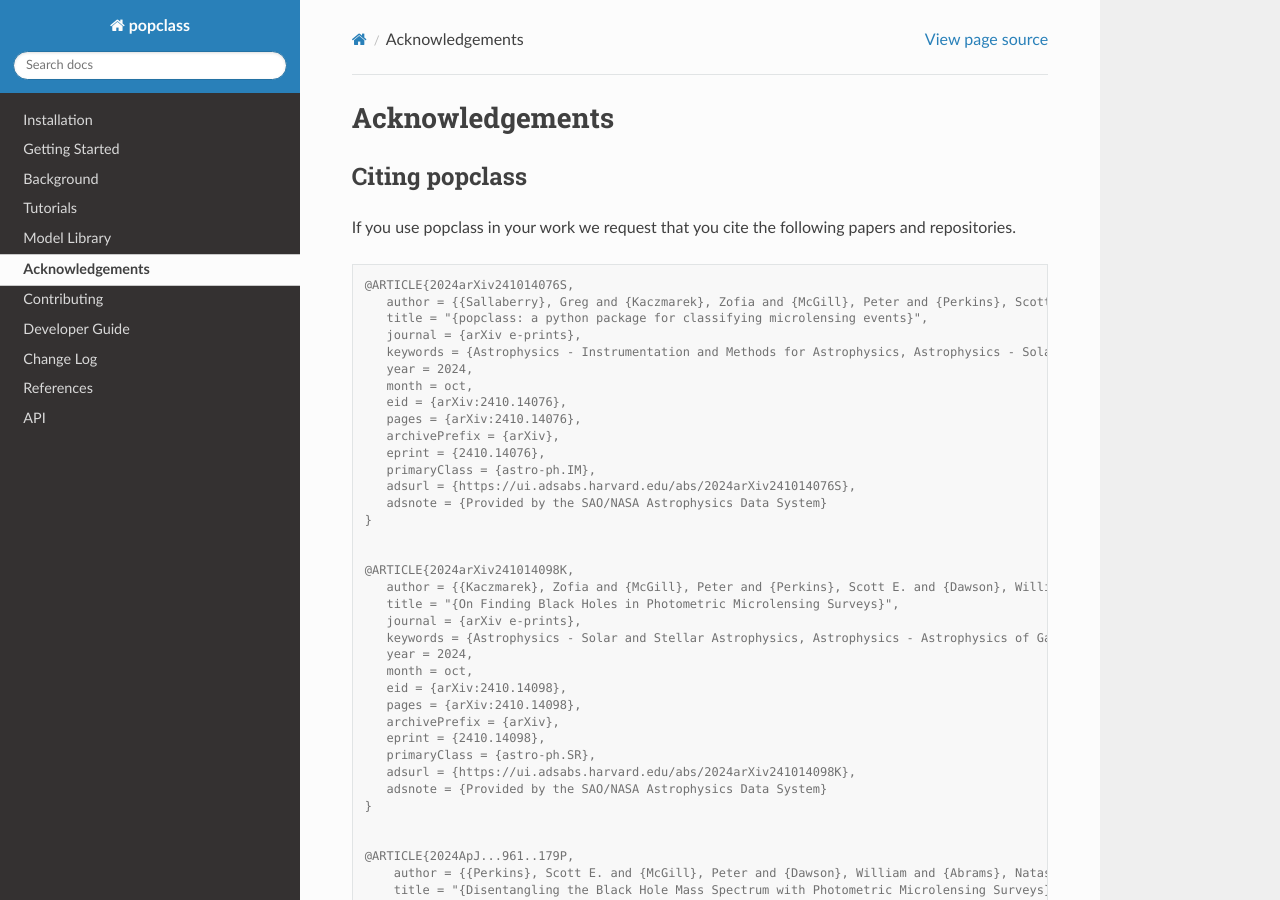
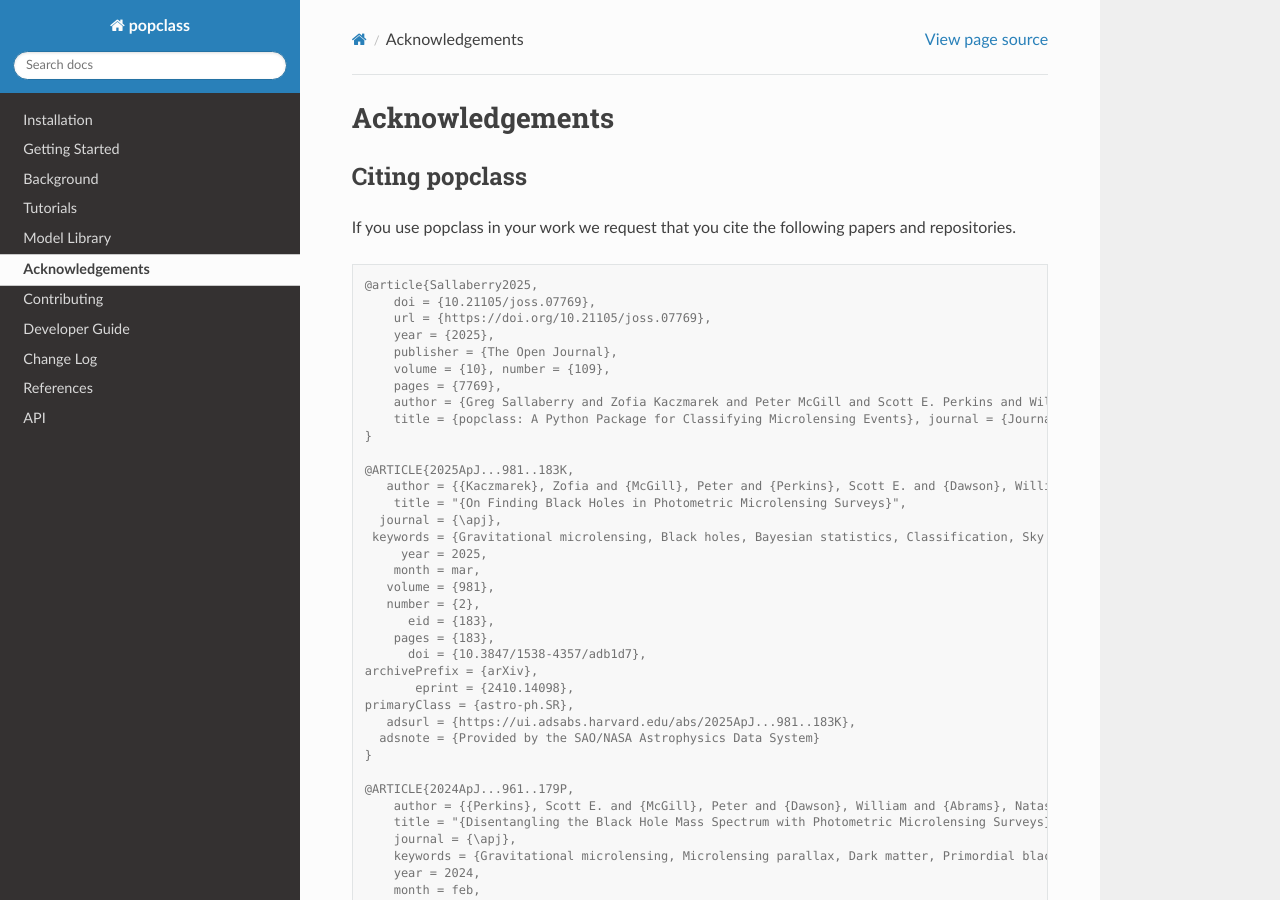
Before and after one commit to LLNL/popclass, a Sphinx documentation site: the page built from docs/source/acknowledgements.rst, in a window 1280 px wide and 900 px high. Built offline with Sphinx 7.4.7 and the Read the Docs theme 3.1.0, drawn with Linux system fonts in a browser that asks for light colours.

Commit message:
updated citation in docs

```diff
--- a/docs/source/acknowledgements.rst
+++ b/docs/source/acknowledgements.rst
@@ -10,39 +10,35 @@
 
 .. code:: console
 
-    @ARTICLE{2024arXiv241014076S,
-       author = {{Sallaberry}, Greg and {Kaczmarek}, Zofia and {McGill}, Peter and {Perkins}, Scott E. and {Dawson}, William A. and {Begbie}, Caitlin G.},
-       title = "{popclass: a python package for classifying microlensing events}",
-       journal = {arXiv e-prints},
-       keywords = {Astrophysics - Instrumentation and Methods for Astrophysics, Astrophysics - Solar and Stellar Astrophysics},
-       year = 2024,
-       month = oct,
-       eid = {arXiv:2410.14076},
-       pages = {arXiv:2410.14076},
-       archivePrefix = {arXiv},
-       eprint = {2410.14076},
-       primaryClass = {astro-ph.IM},
-       adsurl = {https://ui.adsabs.harvard.edu/abs/2024arXiv241014076S},
-       adsnote = {Provided by the SAO/NASA Astrophysics Data System}
+    @article{Sallaberry2025,
+        doi = {10.21105/joss.07769},
+        url = {https://doi.org/10.21105/joss.07769},
+        year = {2025},
+        publisher = {The Open Journal},
+        volume = {10}, number = {109},
+        pages = {7769},
+        author = {Greg Sallaberry and Zofia Kaczmarek and Peter McGill and Scott E. Perkins and William A. Dawson and Caitlin G. Begbie},
+        title = {popclass: A Python Package for Classifying Microlensing Events}, journal = {Journal of Open Source Software}
     }
 
-
-    @ARTICLE{2024arXiv241014098K,
+    @ARTICLE{2025ApJ...981..183K,
        author = {{Kaczmarek}, Zofia and {McGill}, Peter and {Perkins}, Scott E. and {Dawson}, William A. and {Huston}, Macy and {Ho}, Ming-Feng and {Abrams}, Natasha S. and {Lu}, Jessica R.},
-       title = "{On Finding Black Holes in Photometric Microlensing Surveys}",
-       journal = {arXiv e-prints},
-       keywords = {Astrophysics - Solar and Stellar Astrophysics, Astrophysics - Astrophysics of Galaxies, Astrophysics - High Energy Astrophysical Phenomena, Astrophysics - Instrumentation and Methods for Astrophysics},
-       year = 2024,
-       month = oct,
-       eid = {arXiv:2410.14098},
-       pages = {arXiv:2410.14098},
-       archivePrefix = {arXiv},
-       eprint = {2410.14098},
-       primaryClass = {astro-ph.SR},
-       adsurl = {https://ui.adsabs.harvard.edu/abs/2024arXiv241014098K},
-       adsnote = {Provided by the SAO/NASA Astrophysics Data System}
+        title = "{On Finding Black Holes in Photometric Microlensing Surveys}",
+      journal = {\apj},
+     keywords = {Gravitational microlensing, Black holes, Bayesian statistics, Classification, Sky surveys, 672, 162, 1900, 1907, 1464, Astrophysics - Solar and Stellar Astrophysics, Astrophysics - Astrophysics of Galaxies, Astrophysics - High Energy Astrophysical Phenomena, Astrophysics - Instrumentation and Methods for Astrophysics},
+         year = 2025,
+        month = mar,
+       volume = {981},
+       number = {2},
+          eid = {183},
+        pages = {183},
+          doi = {10.3847/1538-4357/adb1d7},
+    archivePrefix = {arXiv},
+           eprint = {2410.14098},
+    primaryClass = {astro-ph.SR},
+       adsurl = {https://ui.adsabs.harvard.edu/abs/2025ApJ...981..183K},
+      adsnote = {Provided by the SAO/NASA Astrophysics Data System}
     }
-
 
     @ARTICLE{2024ApJ...961..179P,
         author = {{Perkins}, Scott E. and {McGill}, Peter and {Dawson}, William and {Abrams}, Natasha S. and {Lam}, Casey Y. and {Ho}, Ming-Feng and {Lu}, Jessica R. and {Bird}, Simeon and {Pruett}, Kerianne and {Golovich}, Nathan and {Chapline}, George},
```
